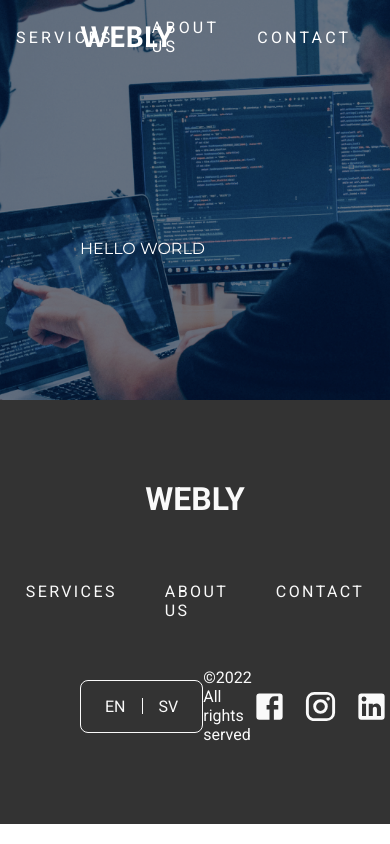
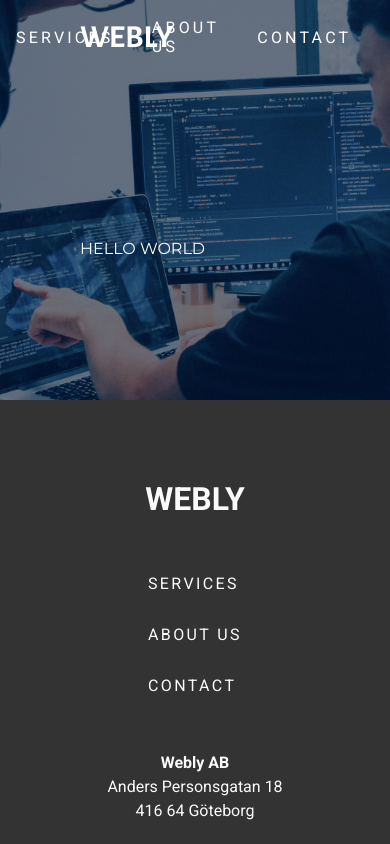
Before and after one commit to nybbe123/agile-project, a React (Create React App) app: page /competence in a window 390 px wide. Shown: the top 844 px of the page. Built offline with nearby package versions, Linux system fonts and the light colour scheme.

Commit message:
add address to footer, responsive to tablet and mobile screen

```diff
--- a/src/components/layout/footer/Footer.js
+++ b/src/components/layout/footer/Footer.js
@@ -1,7 +1,6 @@
-import { LinkedIn, Facebook, Instagram, Email } from "@mui/icons-material";
-import { NavLink } from "react-router-dom";
+import { Facebook, Instagram, LinkedIn } from "@mui/icons-material";
+import { Link as Scroll } from "react-scroll";
 import style from "./Footer.module.css";
-import { Link as Scroll } from "react-scroll";
 
 const Footer = () => {
   return (
@@ -39,6 +38,11 @@ const Footer = () => {
           CONTACT
         </Scroll>
       </ul>
+      <div className={style.companyAddress}>
+        <h6>Webly AB</h6>
+        <p>Anders Personsgatan 18</p>
+        <p>416 64 Göteborg</p>
+      </div>
       <div className={style["footer-bottom"]}>
         <div className={style["language"]}>
           <span>EN</span>
--- a/src/components/layout/footer/Footer.module.css
+++ b/src/components/layout/footer/Footer.module.css
@@ -3,8 +3,6 @@ footer {
   flex-direction: column;
   align-items: center;
   justify-content: center;
-  gap: 3rem;
-
   padding: 5rem;
   background-color: #333;
   color: #fafafa;
@@ -19,9 +17,11 @@ footer {
 .footer-link {
   margin-top: 1rem;
   display: flex;
+  white-space: nowrap;
   gap: 3rem;
   font-size: 1rem;
   letter-spacing: 0.15rem;
+  margin: 3rem auto;
 }
 
 .navlink {
@@ -57,3 +57,35 @@ footer {
   display: flex;
   gap: 1rem;
 }
+
+.companyAddress {
+  width: 100%;
+  text-align: center;
+  line-height: 1.5rem;
+  white-space: nowrap;
+}
+
+.companyAddress > h6 {
+  font-size: 1rem;
+}
+
+@media (max-width: 900px) {
+  footer {
+    padding: 5rem 1rem;
+    gap: 2.5rem;
+  }
+
+  .footer-bottom {
+    flex-direction: column-reverse;
+    margin-top: 2rem;
+    gap: 1rem;
+  }
+}
+
+@media (max-width: 400px) {
+  .footer-link {
+    flex-direction: column;
+    gap: 2rem;
+    margin: 1rem auto;
+  }
+}
```
